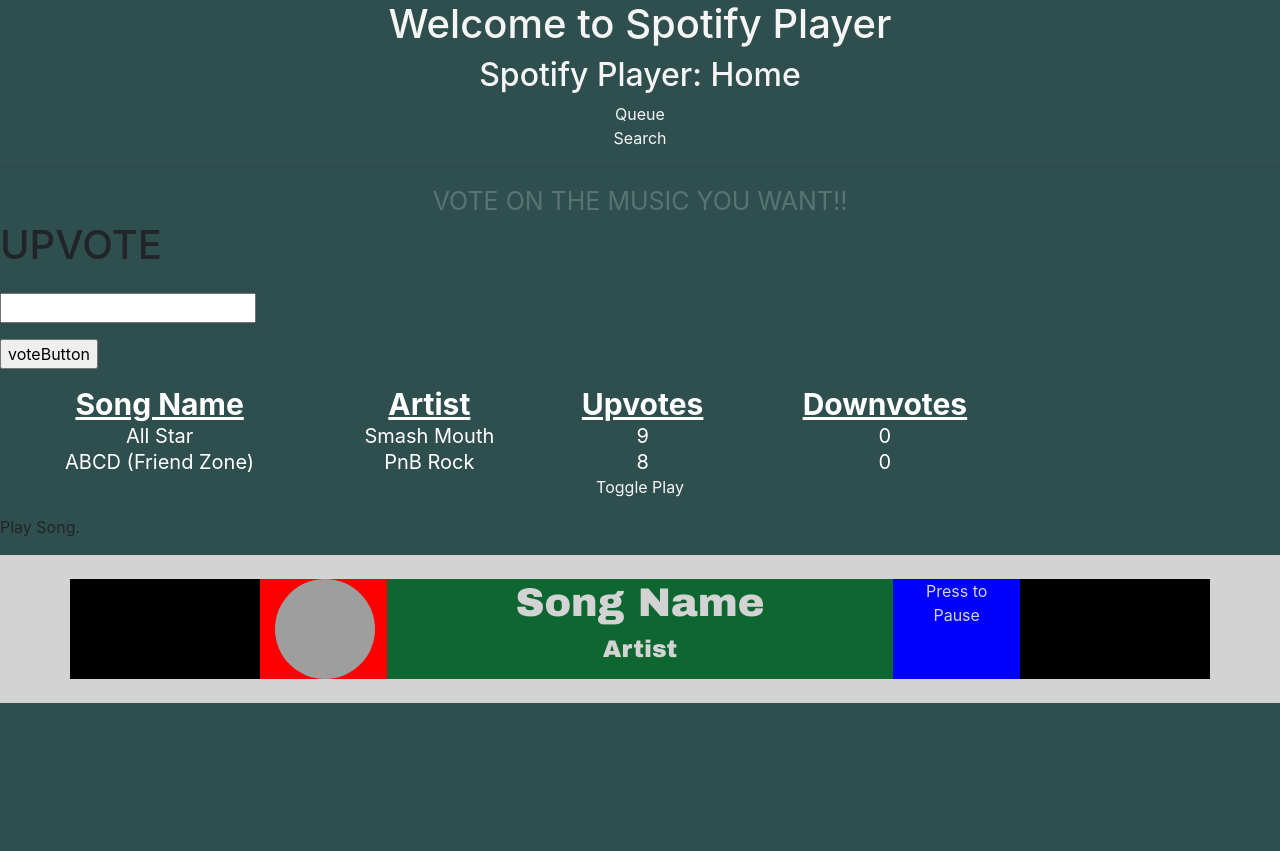
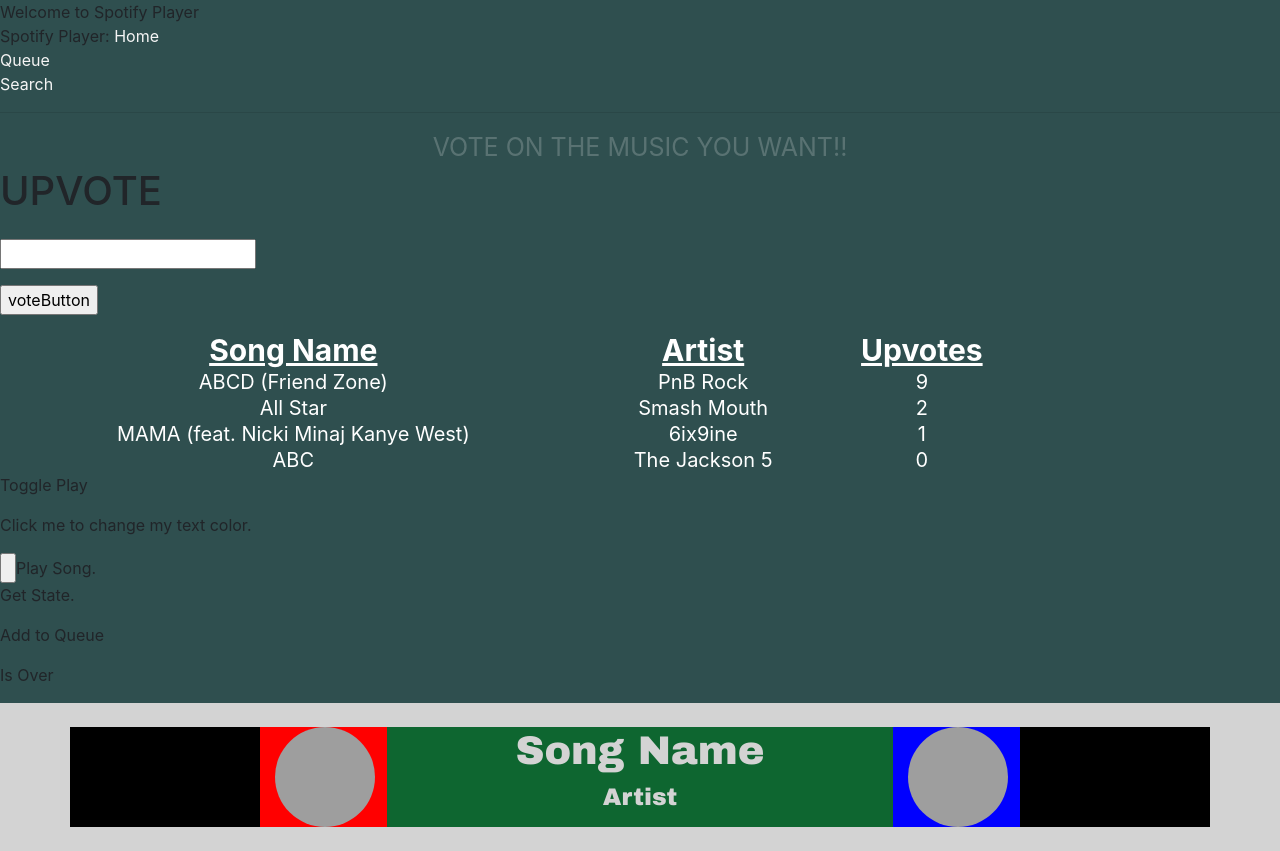
Before and after one commit to spkane31/spotify-player, a Flask app: page /queue in a window 1280 px wide. Before the commit the page ends 703 px from the top, so only its background shows below. Run offline with Flask 2, Linux system fonts and the light colour scheme; some libraries are stand-ins or nearby versions; grey boxes are pictures that could not be loaded.

Commit message:
final addition to branch

```diff
--- a/app/queue.txt
+++ b/app/queue.txt
@@ -1,2 +1,4 @@
-All Star, Smash Mouth, spotify:track:3cfOd4CMv2snFaKAnMdnvK, 200373, 9, 0
-ABCD (Friend Zone), PnB Rock, spotify:track:4i9rpfkivlHZHDE1pRGZMO, 168787, 8, 0
+ABCD (Friend Zone), PnB Rock, spotify:track:4i9rpfkivlHZHDE1pRGZMO, 168787, 9, 0
+All Star, Smash Mouth, spotify:track:3cfOd4CMv2snFaKAnMdnvK, 200373, 2, 0
+MAMA (feat. Nicki Minaj Kanye West), 6ix9ine, spotify:track:1oJ8EDr2pv94IvSd6ZmDgo, 192405, 1, 0
+ABC, The Jackson 5, spotify:track:6wDviYDtmSDZ0S6TVMM9Vc, 177733, 0, 0
--- a/app/routes.py
+++ b/app/routes.py
@@ -17,11 +17,11 @@
   req = requests.get('http://localhost:5000')
   try:
     cookie = req.cookies['removeSong']
+    print(cookie)
     song_organizer.remove(cookie)
   except:
     pass
 
-  song_organizer.remove(cookie)
 
   return render_template('index.html', title='Home')
 
@@ -38,6 +38,7 @@
   search = MusicSearchForm(request.form)
   if request.method == 'POST':
     return search_results(search)
+
   return render_template('search.html', form=search)
 
 
@@ -50,6 +51,7 @@
   # print(write_string)
   with open("app/queue.txt", 'a') as f:
     f.write(write_string)
+
   return render_template('search_results.html', song=song_title, artist=artist_name, uri=uri, runtime=runtime)
 
 
@@ -69,6 +71,23 @@
 
 @app.route('/queue', methods=['GET','POST'])
 def queue():
+  # req = requests.get('http://localhost:5000')
+  req = requests.Session()
+  # cookies = req.cookies
+  # print(cookies)
+  removed = 'nope'
+  if 'removeSong' in request.cookies:
+      removed='yes'
+      song_organizer.remove(request.cookies['removeSong'])
+  try:
+    cookie = req.cookies['removeSong']
+    # print(cookie)
+    # song_organizer.remove(cookie)
+    removed='yes'
+  except:
+    # removed='no'
+    pass
+
   voteButton = UpvoteButton(request.form)
   if request.method == 'POST':
     return vote(voteButton)
@@ -80,7 +99,7 @@
     c = c.split(',')
     results += [c]
   # return render_template('queue.html', results=results, other=results, form=voteButton)
-  print(results)
+
   try:
     strings = []
     for r in results:
@@ -88,8 +107,8 @@
       strings += [stringTemp]
   except:
     strings = [[], []]
-  print(strings)
-  return render_template('queue.html', results=strings, other=results, form=voteButton)
+
+  return render_template('queue.html', results=strings, other=results, form=voteButton, removed=removed)
 
 
 @app.route('/vote')
--- a/app/templates/base.html
+++ b/app/templates/base.html
@@ -1,8 +1,8 @@
 <html>
     <head>
-    <h1 class='center'>Welcome to Spotify Player</h1>
+      Welcome to Spotify Player
       <link rel="stylesheet" href="https://stackpath.bootstrapcdn.com/bootstrap/4.1.3/css/bootstrap.min.css">
-    <!-- <link rel="stylesheet" href="css/sean_style.css" type="text/css"> -->
+
       <link href="//maxcdn.bootstrapcdn.com/bootstrap/4.1.1/css/bootstrap.min.css" rel="stylesheet" id="bootstrap-css">
 
       <style>
@@ -10,78 +10,65 @@
       body {
         background-color: rgba(42, 42, 46, 1);
       }
-
       .center {
         text-align: center;
         color: whitesmoke;
       }
-
       .queue {
         text-align: center;
         color: whitesmoke;
       }
-
       .search {
         text-align: center;
         color: whitesmoke;
       }
-
       a {
         color: whitesmoke;
       }
-
       .playcontrols {
         text-align: center;
         color: whitesmoke;
         text-emphasis: 10;
       }
-
       .artist {
         text-align: center;
         color: lightgray;
         vertical-align: middle;
       }
-
       .song {
         text-align: center;
         color: lightgrey;
         vertical-align: middle;
       }
-
       .pause {
         text-align: center;
         color: lightgrey;
         vertical-align: middle;
       }
-
       </style>
 
     <script src="//cdnjs.cloudflare.com/ajax/libs/jquery/3.2.1/jquery.min.js"></script>
 
     </head>
     <body>
-    <h2 class="center"><a href="/index">Spotify Player: Home</a></h2>
-
-    <div class="queue">
-      <a href="/queue">Queue</a>
-    </div>
-
-    <div class="search">
+      <div>Spotify Player: <a href="/index">Home</a></div>
+      <div><a target="_blank" rel = "noopener noreferrer" href="/queue">Queue</a></div>
+      <div>
         <a target="_blank" rel="noopener noreferrer" href="/search">Search</a>
       </div>
-
       <hr>
       {% block content %}{% endblock %}
     </body>
 
     <footer>
 
-    <p onclick="toggleAudio()" class="playcontrols">Toggle Play</p>
-    <!-- <p onclick="myFunction()">Click me to change my text color.</p> -->
-    <p onclick="playAudio('1KDYN3odJHnj9pqGHN3FVs')">Play Song.</p>
-    <!-- <p onclick="getState()">Get State.</p> -->
-    <!-- <p onclick="addToQueue()">Add to Queue</p> -->
-    <!-- <p onclick="monitorPlayBack()">Is Over</p> -->
+      <p onclick="toggleAudio()">Toggle Play</p>
+      <p onclick="myFunction()">Click me to change my text color.</p>
+      <input type="button" onClick="playAudio('1KDYN3odJHnj9pqGHN3FVs')">Play Song.</input>
+      <!-- <button onclick="playAudio('1KDYN3odJHnj9pqGHN3FVs')">Play Song.</button> -->
+      <p onclick="getState()">Get State.</p>
+      <p onclick="addToQueue()">Add to Queue</p>
+      <p onclick="monitorPlayBack()">Is Over</p>
 
       <body>
 
@@ -101,7 +88,7 @@
 
           window.onSpotifyWebPlaybackSDKReady = () => {
 
-          token = 'BQA9uAzRzTvcy7WwGJAH0ZWiJX9gxgJJMyKM35-hdkHsgySh_NTcbFzTJw1jgVlEfNgNoNS-cDCI6VgPwYLBRQ6IAwy9fWWw0FJBaG2LvLdj85o5S_P20yC2CcQEV0SC9_wA45KuBapahm1DY0SaU4ES1Gq7kxJMD1GwZw';
+            token = 'BQD1-qacT4oEhZuAX68iaMdUIo2_5H8FzaDs-hNFkXqBBnJEPjqvTTP-kQV0xMGS1bflWdzSy9FeqrJXHRo7j7HX-BJfKC4WUOYWMJ1c6wh1VxHLbx6fHzDGlRxyZzc9J7tS84GwvI2ffqWcGZT6N2-129d2IjvADradKg';
             //token = 'BQCArgQoNlQTePELW6buAWkYRE28615vkYM-bdJoqW_JYnePO2Yx0zz3OYSj9vN_pa-B7hv0_IzfrneStPBFUBHJIrJmTL0UoQz6u6jw_SUHJJZGGuxClMkgYFYaWZuF-Dj73-Q70wzpO1J_TVVnpk_2rKy2nmn2SO5MTPhj';
 
             player = new Spotify.Player({
@@ -142,7 +129,7 @@
             // Connect to the player!
             player.connect();
 
-
+            document.cookie = "position=0;path=/";
           };
 
           function monitorPlayBack(){
@@ -160,17 +147,21 @@
           }
 
           function toggleAudio(){
+            var button = document.getElementById('pauseID');
+
             if (isPlaying)
             {
               player.pause().then(() => {
                 console.log('Paused!');
                 isPlaying = 0;
+                button.src="http://www.virtualinspections.com.au/wp-content/uploads/2018/12/Play-Button-Transparent-Background.png";
               });
             }
             else {
               player.resume().then(() => {
                 console.log('Resumed!');
                 isPlaying = 1;
+                button.src="http://pluspng.com/img-png/pause-button-png-pause-pause-button-pause-file-pause-music-pause-video-icon-512.png";
               });
             }
           }
@@ -205,6 +196,7 @@
             });
 
             isPlaying = 1;
+            //firstRun = 0;
           }
 
           function isOver(length){
@@ -245,6 +237,33 @@
 
             return albumArtURL;
           }
+
+          function cookieSearch(key) {
+            let c = document.cookie;
+            let result;
+
+            if (c.indexOf(key) > 0) {
+              var location = c.indexOf(key);
+
+              result = 0;
+
+              console.log(c.substring(location, location + 3));
+
+
+
+            } else {
+              if (key == "position")
+              {
+                result = 0;
+              }  else {
+                result = `<span style="color: red">Key not found in cookie.</span>`;
+              }
+              result = 0;
+            }
+            console.log(result);
+            return result;
+          }
+
           //Runs code on interval (milliseconds)
           const runInterval = 500;
 
@@ -252,57 +271,103 @@
 
             var pos;
 
+            if (isPlaying){
+              timer += runInterval;
+              console.log(timer);
+            }
 
             if (firstRun == 1 && isPlaying)
             {
-            var stringPos;
-            console.log(document.cookie);
-            if ( document.cookie.indexOf(';') < 9)
+              /*if ( document.cookie.indexOf(';') < 6)
               {
                 stringPos = document.cookie.substring(document.cookie.indexOf('position=') + 9);
+                if (stringPos == NaN)
+                {
+                  stringPos = 0;
+                }
+                console.log(stringPos);
               }
               else {
                 stringPos = document.cookie.substring(document.cookie.indexOf('position=') + 9, document.cookie.indexOf(';'));
               }
+
+              //console.log("cookie search: " + cookieSearch("position"));
               //var stringPos = document.cookie.substring(document.cookie.indexOf('position=') + 9, document.cookie.indexOf(';'));
+              //console.log('Changed position to ' + stringPos);
+              if (isNaN(stringPos))
+              {
+                stringPos = 0;
+                console.log(0);
+              }
+              else {
+                timer = parseInt(stringPos, 10);
+              }
+
               player.seek(parseInt(stringPos, 10)).then(() => {
                 console.log('Changed position to ' + stringPos);
-            });
+              });*/
               firstRun = 0;
             }
 
 
-          if (isPlaying && firstRun == 0){
-            timer += runInterval;
+
+            /*var stringPos = parseInt(cookieSearch("position"),10);
+            if (isNaN(stringPos))
+            {
+              stringPos = 0;
+              console.log(0);
             }
+            else
+            {
+              console.log(stringPos);
+            }
+            //console.log("cookie search: " + stringPos);
 
-          var stringPos;
-          console.log(document.cookie);
-          if ( document.cookie.indexOf(';') < 9)
+            /*if ( document.cookie.indexOf(';') < 6)
             {
               stringPos = document.cookie.substring(document.cookie.indexOf('position=') + 9);
+
             }
             else {
               stringPos = document.cookie.substring(document.cookie.indexOf('position=') + 9, document.cookie.indexOf(';'));
             }
-          if (timer >= stringPos)
+
+
+
+
+            if (timer >= parseInt(stringPos,10))
             {
-            var positionCookie = "position=" + timer;
+              var positionCookie = "position=" + timer + ";path=/";
               document.cookie = positionCookie;
+              console.log(positionCookie);
 
-          } else {
-            timer = stringPos;
             }
+            if (stringPos > timer && parseInt(stringPos,10) != NaN)
+            {
+              if (parseInt(stringPos, 10) == NaN)
+              {
+                timer = 0;
+              }
+              else {
+                timer = parseInt(stringPos, 10);
+              }
+              console.log("Greater");
 
-          console.log(document.cookie);
+            }
+            else
+            {
+              timer = parseInt(stringPos,10);
+            }
+            //console.log("Value: " + stringPos);
+            //console.log("Whole cookie" - document.cookie);
             //var albumArt = document.getElementById('albumArtID');
             //albumArt.src = "https://i.scdn.co/image/77eb7c17cafe550238f91a744a3a1929c0e9d12e";
             //albumArt.alt = "https://i.scdn.co/image/77eb7c17cafe550238f91a744a3a1929c0e9d12e";
 
 
 
-          console.log(timer.toString() + " " + duration);
-          duration = 60000;
+            console.log(timer.toString() + " " + duration);*/
+            duration = 7000;
 
 
 
@@ -315,10 +380,11 @@
                 .then(response => response.text())
                 .then(text => {
                   var s1 = text.substring(text.indexOf('spotify:track:'));
-                var s2 = s1.substring(s1.indexOf('spotify:track:') + 14, 36);
+                  var s2 = s1.substring(s1.indexOf('spotify:track:') + 14, s1.indexOf('spotify:track:') + 36);
+                  console.log(s2);
+                  document.cookie = "removeSong=" + s2 + ";path=/";
+                  //console.log(s1);
 
-                //console.log(s1);
-                console.log(s2);
 
                   playAudio(s2);
 
@@ -335,7 +401,7 @@
               firstRun = 0;
               //duration = 25000;
               timer = 0;
-            var positionCookie = "position=0";
+              var positionCookie = "position=0;path=/";
               document.cookie = positionCookie;
 
 
@@ -354,8 +420,6 @@
       </body>
 
       <link rel="stylesheet" href="https://maxcdn.bootstrapcdn.com/font-awesome/4.7.0/css/font-awesome.min.css">
-
-
       <footer class="container-fluid bg-grey py-4" style="background: lightgrey;">
       <div class="container">
         <div class="row">
@@ -376,7 +440,7 @@
                   </div>
                   </div>
                 <div class="col-md-2" style="background: #0000FF;">
-                <p class="pause">Press to Pause</p>
+                    <img onclick="toggleAudio()" id="pauseID" src="http://pluspng.com/img-png/pause-button-png-pause-pause-button-pause-file-pause-music-pause-video-icon-512.png" alt="Avatar"  width="100" height="100" style="border-radius: 50%;">
                 </div>
              </div>
             </div>
--- a/app/templates/queue.html
+++ b/app/templates/queue.html
@@ -53,14 +53,14 @@
     <th class=style1>Song Name</th>
     <th class=style1>Artist</th>
     <th class=style1>Upvotes</th>
-    <th class=style1>Downvotes</th>
+    <!-- <th class=style1>Downvotes</th> -->
   </tr>
   {% for result in other %}
   <tr>
     <td class=style1>{{ result[0] }}</td>
     <td class=style1>{{ result[1] }}</td>
     <td class=style1>{{ result[-2] }}</td>
-    <td class=style1>{{ result[-1] }}</td>
+    <!-- <td class=style1>{{ result[-1] }}</td> -->
   </tr>
 
   {% endfor %}
```
Also changed, not shown: app/spotipy_functions.py (line endings or trailing spaces). Lines whose indentation alone changed are shown as unchanged.
